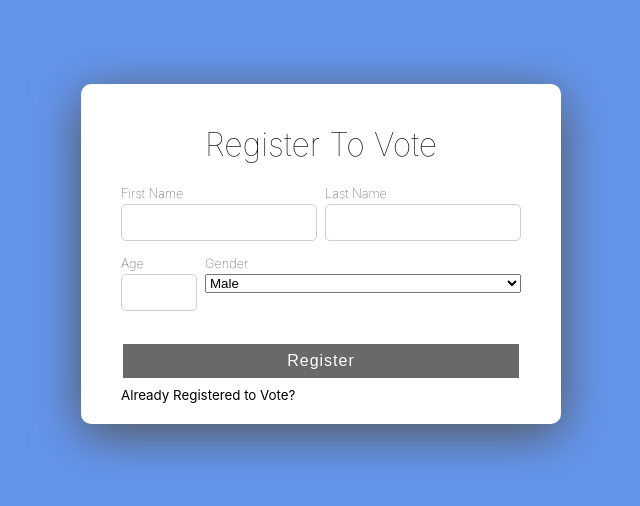
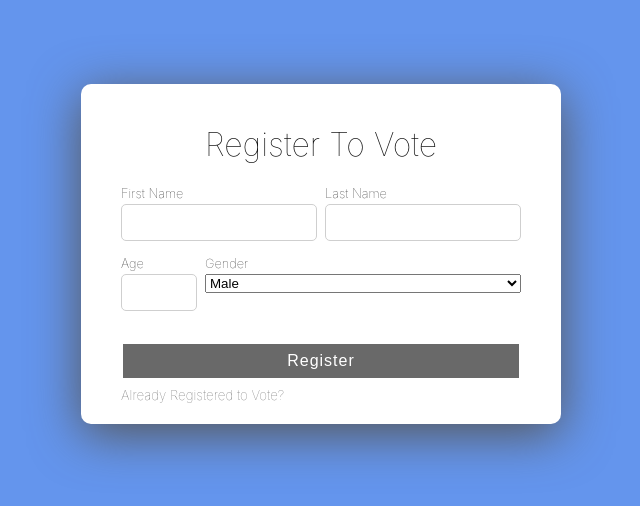
Before and after one commit to micmec/SummerProject, a React (Create React App) app in the folder project-voting/registration-react/: page / in a window 1280 px wide. Shown: the part 146-652 px from the top of the page, without its empty margins (319-959 px from the left). Built offline with nearby package versions, Linux system fonts and the light colour scheme.

Commit message:
constructor added - sets fields to empty/default

```diff
--- a/project-voting/registration-react/src/App.css
+++ b/project-voting/registration-react/src/App.css
@@ -112,7 +112,7 @@ input.error {
   border: 2px solid #fff;
 }
 
-.registerVoter small {
-  color: #999;
+.register-small {
+  color: #696969;
   font-weight: lighter;
 }
--- a/project-voting/registration-react/src/App.js
+++ b/project-voting/registration-react/src/App.js
@@ -53,7 +53,27 @@ import './App.css';
 
 // export default new  Web3.eth.Contract(abi,address)
 
+function handleSubmit() {
+
+}
+
+function  handleChange() {
+
+}
+
 class App extends React.Component{
+    constructor(props) {
+        super(props);
+
+        this.state = {
+          firstName: null,
+          lastName: null,
+          age: 0,
+          gender: null,
+          address: 0x0
+        };
+      }
+
     render() {
         return(
             <div className = "wrapper">
@@ -82,7 +102,7 @@ class App extends React.Component{
                         </div>
                         <div classname = "registerVoter">
                             <button type = "submit" class = "register-button">Register</button>
-                            <small>Already Registered to Vote?</small>
+                            <small class = "register-small">Already Registered to Vote?</small>
                         </div>
                     </form>
                 </div>
```
